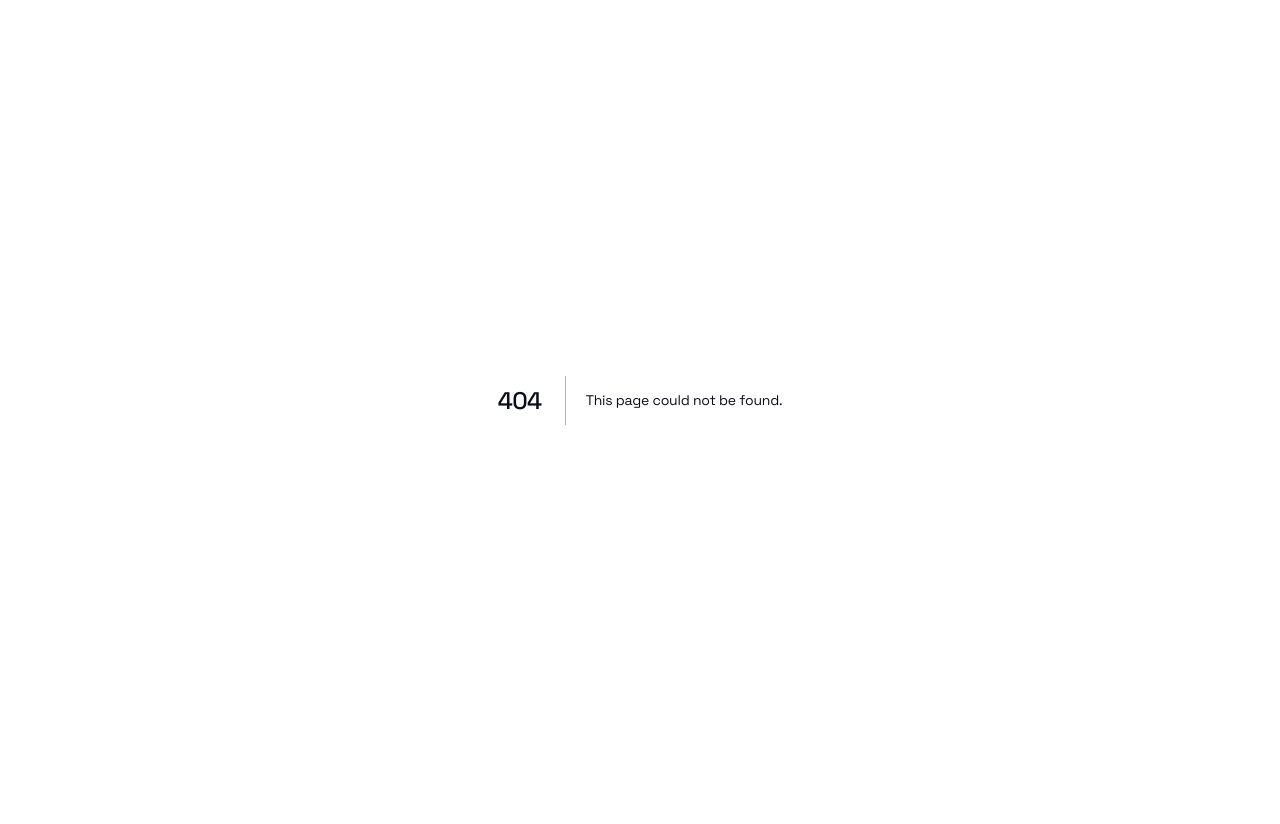
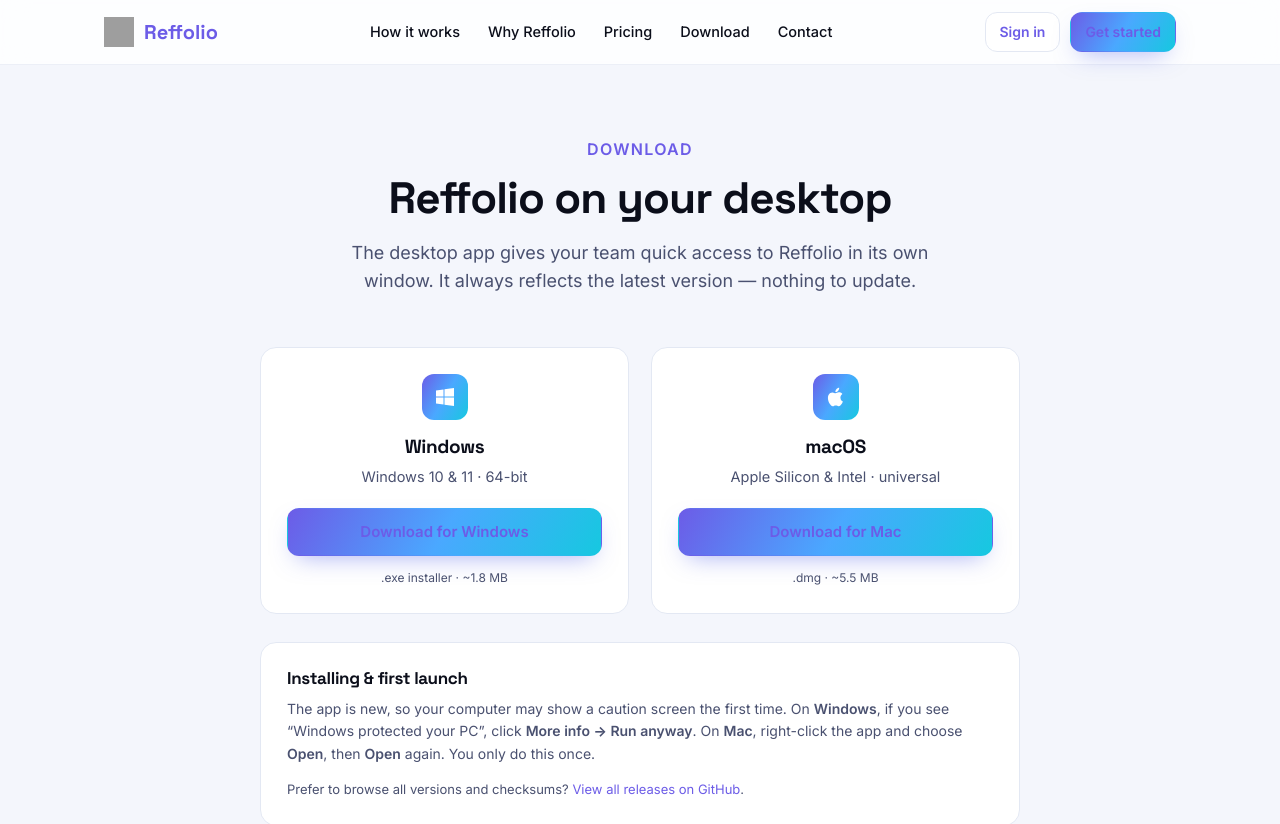
Before and after one commit to nyashapascalm-ai/reference-platform, a Next.js app in the folder frontend/: page /download in a window 1280 px wide. Before the commit this address had no page. Shown: the top 824 px of the page. Before the commit the page ends 800 px from the top, so only its background shows below. Built offline with nearby package versions, Linux system fonts and the light colour scheme; grey boxes are pictures that could not be loaded.

Commit message:
Step 43: desktop app download page + nav/footer links

```diff
--- /dev/null
+++ b/frontend/app/download/page.js
@@ -0,0 +1,84 @@
+'use client';
+import { useEffect, useState } from 'react';
+import Link from 'next/link';
+import '../marketing.css';
+import MarketingNav from '../../components/MarketingNav';
+import MarketingFooter from '../../components/MarketingFooter';
+
+const WIN_URL = 'https://github.com/nyashapascalm-ai/reffolio-desktop/releases/download/v1.0.0/Reffolio_1.0.0_x64-setup.exe';
+const MAC_URL = 'https://github.com/nyashapascalm-ai/reffolio-desktop/releases/download/v1.0.0/Reffolio_1.0.0_universal.dmg';
+const RELEASES_URL = 'https://github.com/nyashapascalm-ai/reffolio-desktop/releases';
+
+export default function Download() {
+  const [os, setOs] = useState(null); // 'win' | 'mac' | null
+
+  useEffect(() => {
+    const ua = (navigator.userAgent || '').toLowerCase();
+    if (ua.includes('win')) setOs('win');
+    else if (ua.includes('mac')) setOs('mac');
+  }, []);
+
+  return (
+    <div className="mk">
+      <MarketingNav />
+
+      <section className="mk-pagehero">
+        <div className="mk-container">
+          <div className="mk-kicker" style={{ color: 'var(--violet)', fontWeight: 700, letterSpacing: '.08em' }}>DOWNLOAD</div>
+          <h1 style={{ marginTop: 12 }}>Reffolio on your desktop</h1>
+          <p>The desktop app gives your team quick access to Reffolio in its own window. It always reflects the latest version &mdash; nothing to update.</p>
+        </div>
+      </section>
+
+      <section className="mk-section" style={{ paddingTop: 16 }}>
+        <div className="mk-container">
+          <div className="mk-grid" style={{ gridTemplateColumns: 'repeat(2, 1fr)', maxWidth: 760, margin: '0 auto' }}>
+
+            <div className="mk-feature" style={{ textAlign: 'center', border: os === 'win' ? '2px solid var(--violet)' : undefined }}>
+              <div className="mk-ic" style={{ margin: '0 auto 16px' }}>
+                <svg width="24" height="24" viewBox="0 0 24 24" fill="#fff"><path d="M3 5.5L10.5 4.4v7.1H3V5.5zM3 12.5h7.5v7.1L3 18.5v-6zM11.5 4.2L21 3v8.5h-9.5V4.2zM11.5 12.5H21V21l-9.5-1.3v-7.2z"/></svg>
+              </div>
+              <h3>Windows</h3>
+              <p style={{ marginTop: 8, marginBottom: 20 }}>Windows 10 &amp; 11 &middot; 64-bit</p>
+              {os === 'win' && <div style={{ fontSize: 12.5, color: 'var(--violet)', fontWeight: 600, marginBottom: 10 }}>Recommended for your device</div>}
+              <a href={WIN_URL} className="mk-btn mk-btn-primary" style={{ width: '100%' }}>Download for Windows</a>
+              <p style={{ fontSize: 12, marginTop: 12 }}>.exe installer &middot; ~1.8 MB</p>
+            </div>
+
+            <div className="mk-feature" style={{ textAlign: 'center', border: os === 'mac' ? '2px solid var(--violet)' : undefined }}>
+              <div className="mk-ic" style={{ margin: '0 auto 16px' }}>
+                <svg width="24" height="24" viewBox="0 0 24 24" fill="#fff"><path d="M16.4 12.6c0-2.3 1.9-3.4 2-3.5-1.1-1.6-2.8-1.8-3.4-1.8-1.4-.1-2.8.9-3.5.9-.7 0-1.8-.8-3-.8-1.5 0-3 .9-3.8 2.3-1.6 2.8-.4 7 1.2 9.3.8 1.1 1.7 2.4 2.9 2.3 1.2-.1 1.6-.8 3-.8 1.4 0 1.8.8 3 .7 1.2 0 2-1.1 2.8-2.2.9-1.3 1.2-2.5 1.3-2.6-.1 0-2.5-.9-2.5-3.7zM14.2 5.8c.6-.8 1.1-1.9 1-3-.9 0-2.1.6-2.8 1.4-.6.7-1.1 1.8-1 2.9 1 .1 2.1-.5 2.8-1.3z"/></svg>
+              </div>
+              <h3>macOS</h3>
+              <p style={{ marginTop: 8, marginBottom: 20 }}>Apple Silicon &amp; Intel &middot; universal</p>
+              {os === 'mac' && <div style={{ fontSize: 12.5, color: 'var(--violet)', fontWeight: 600, marginBottom: 10 }}>Recommended for your device</div>}
+              <a href={MAC_URL} className="mk-btn mk-btn-primary" style={{ width: '100%' }}>Download for Mac</a>
+              <p style={{ fontSize: 12, marginTop: 12 }}>.dmg &middot; ~5.5 MB</p>
+            </div>
+          </div>
+
+          <div style={{ maxWidth: 760, margin: '28px auto 0' }}>
+            <div className="mk-info-card">
+              <h3 style={{ fontFamily: 'var(--font-display)', fontSize: 17, marginBottom: 10 }}>Installing &amp; first launch</h3>
+              <p style={{ fontSize: 14, lineHeight: 1.6 }}>
+                The app is new, so your computer may show a caution screen the first time.
+                On <b>Windows</b>, if you see &ldquo;Windows protected your PC&rdquo;, click <b>More info &rarr; Run anyway</b>.
+                On <b>Mac</b>, right-click the app and choose <b>Open</b>, then <b>Open</b> again. You only do this once.
+              </p>
+              <p style={{ fontSize: 13, marginTop: 14 }}>
+                Prefer to browse all versions and checksums? <a href={RELEASES_URL} target="_blank" rel="noopener noreferrer">View all releases on GitHub</a>.
+              </p>
+            </div>
+          </div>
+
+          <div style={{ textAlign: 'center', marginTop: 32 }}>
+            <p style={{ fontSize: 14 }}>No download needed &mdash; you can always use Reffolio in your browser.</p>
+            <Link href="/signin" className="mk-btn mk-btn-ghost" style={{ marginTop: 12 }}>Open Reffolio in browser</Link>
+          </div>
+        </div>
+      </section>
+
+      <MarketingFooter />
+    </div>
+  );
+}
--- a/frontend/components/MarketingFooter.js
+++ b/frontend/components/MarketingFooter.js
@@ -18,6 +18,7 @@
             <Link href="/#how">How it works</Link>
             <Link href="/#why">Why Reffolio</Link>
             <Link href="/pricing">Pricing</Link>
+            <Link href="/download">Desktop app</Link>
           </div>
           <div>
             <h4>Company</h4>
--- a/frontend/components/MarketingNav.js
+++ b/frontend/components/MarketingNav.js
@@ -15,6 +15,7 @@
           <Link href="/#how" onClick={() => setOpen(false)}>How it works</Link>
           <Link href="/#why" onClick={() => setOpen(false)}>Why Reffolio</Link>
           <Link href="/pricing" onClick={() => setOpen(false)}>Pricing</Link>
+          <Link href="/download" onClick={() => setOpen(false)}>Download</Link>
           <Link href="/contact" onClick={() => setOpen(false)}>Contact</Link>
         </div>
         <div className="mk-nav-cta">
```
